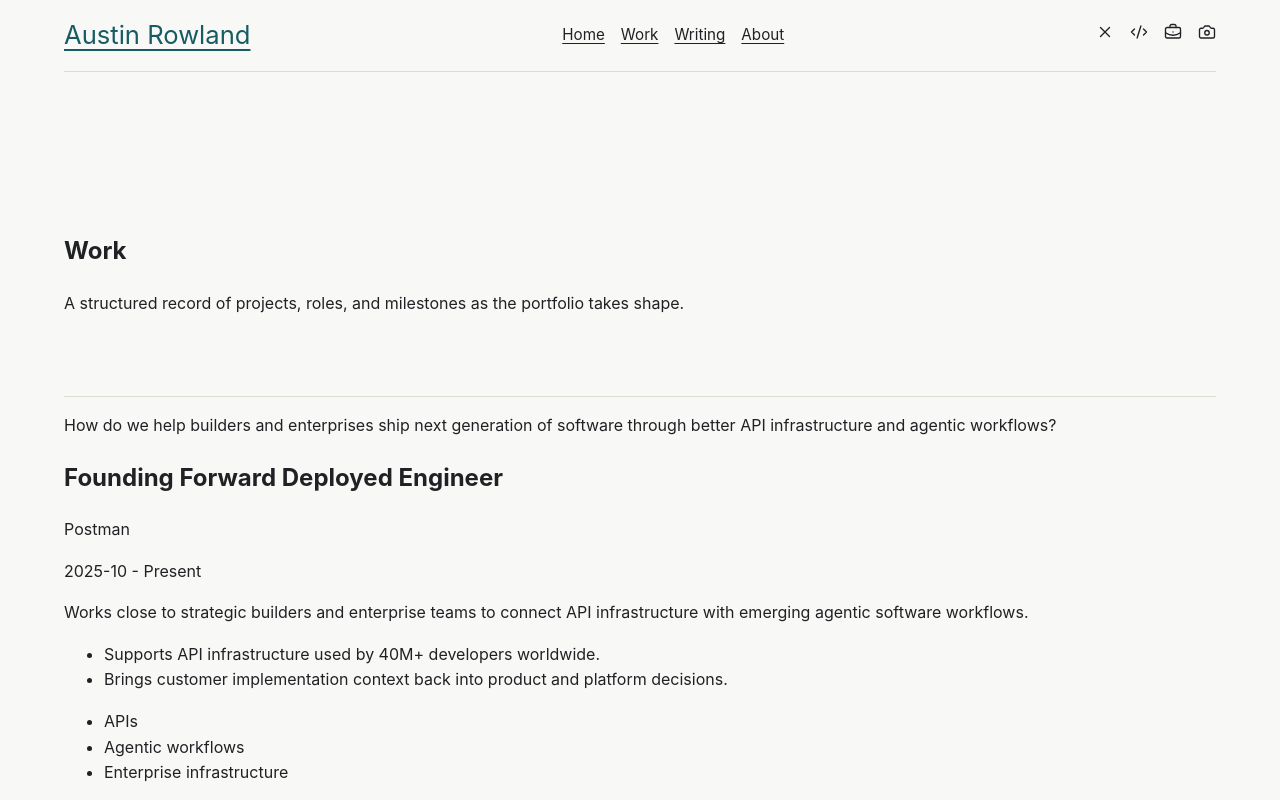
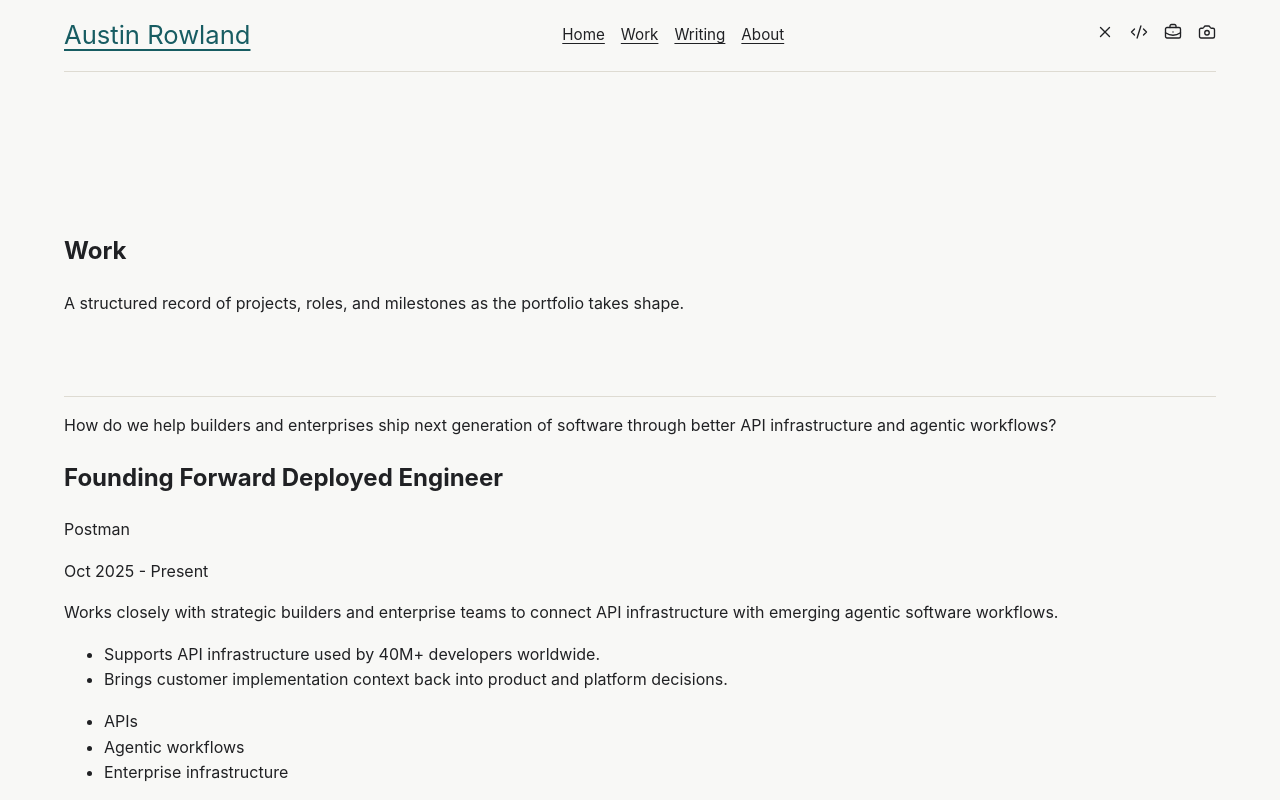
Before and after one commit to austinrowland/austinrowland.com, a Next.js app: page /work in a window 1280 px wide. Shown: the top 800 px of the page. Built offline with nearby package versions, Linux system fonts and the light colour scheme.

Commit message:
Fix work card date formatting

```diff
--- a/src/components/WorkCard.tsx
+++ b/src/components/WorkCard.tsx
@@ -5,9 +5,16 @@ type WorkCardProps = {
 };
 
 function formatDateRange(entry: WorkEntry): string {
+  const formatDate = (value: string) =>
+    new Intl.DateTimeFormat("en", {
+      month: "short",
+      timeZone: "UTC",
+      year: "numeric",
+    }).format(new Date(`${value}-01T00:00:00.000Z`));
+
   return entry.endDate
-    ? `${entry.startDate} - ${entry.endDate}`
-    : `${entry.startDate} - Present`;
+    ? `${formatDate(entry.startDate)} - ${formatDate(entry.endDate)}`
+    : `${formatDate(entry.startDate)} - Present`;
 }
 
 export function WorkCard({ entry }: WorkCardProps) {
--- a/src/content/work.ts
+++ b/src/content/work.ts
@@ -22,7 +22,7 @@ export const workEntries: WorkEntry[] = [
     question:
       "How do we help builders and enterprises ship next generation of software through better API infrastructure and agentic workflows?",
     summary:
-      "Works close to strategic builders and enterprise teams to connect API infrastructure with emerging agentic software workflows.",
+      "Works closely with strategic builders and enterprise teams to connect API infrastructure with emerging agentic software workflows.",
     impact: [
       "Supports API infrastructure used by 40M+ developers worldwide.",
       "Brings customer implementation context back into product and platform decisions.",
```
Also changed, not shown: 1 other file (tests, documents, lock files or other folders).
